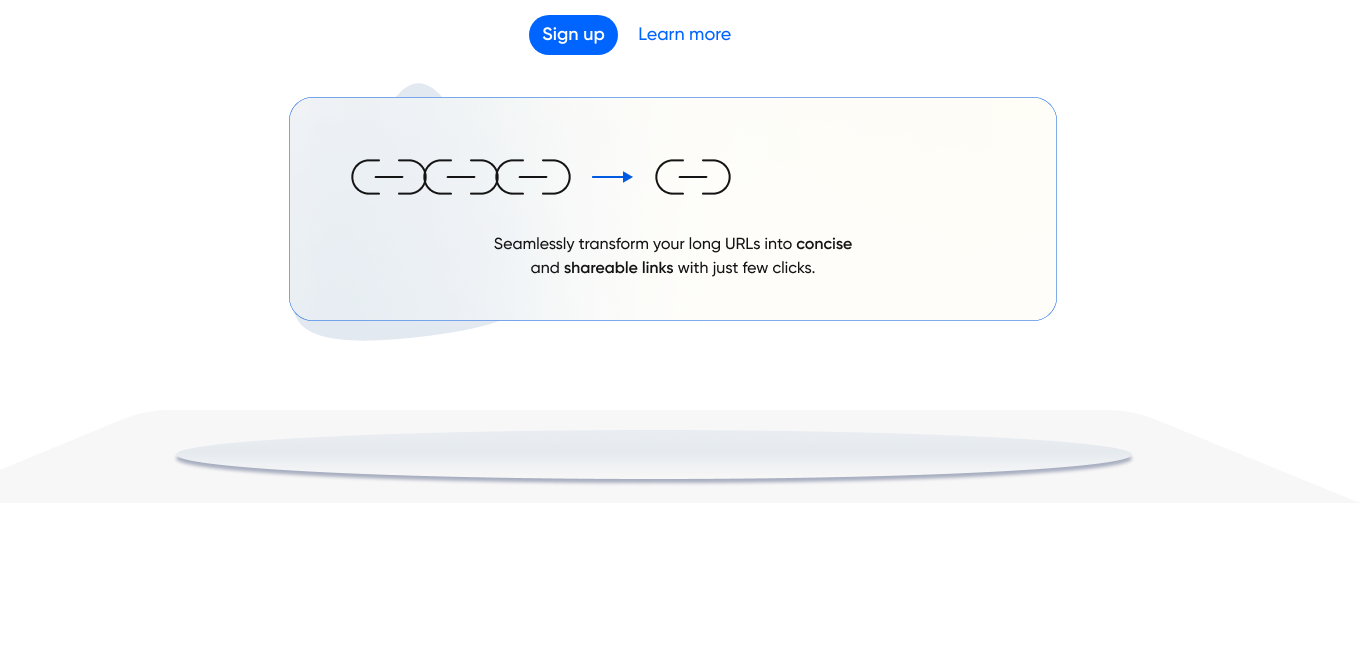
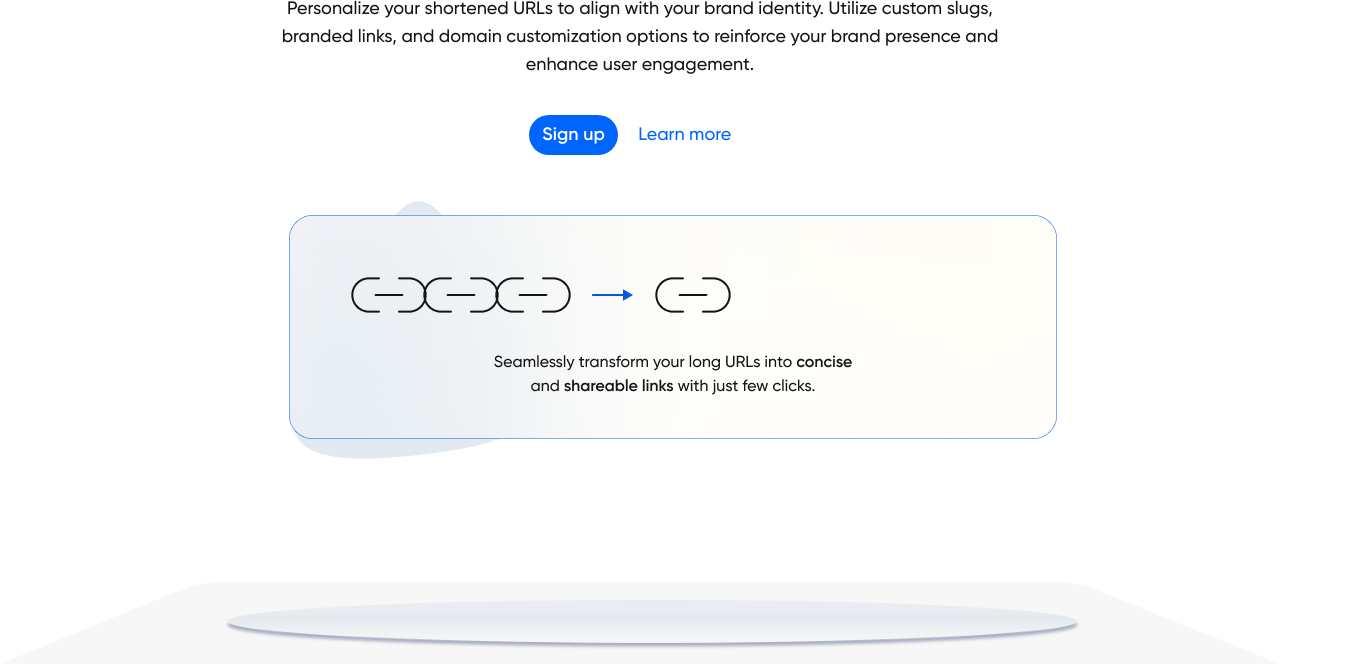
Before and after one commit to edafeoke/altschool-first-semester-exam, a plain HTML site: page index.html in a window 1280 px wide. Shown: the part 406-1070 px from the top of the page, 1360 px wide, since content can reach past the window. Before the commit the page ends 909 px from the top, so only its background shows below. Drawn offline with Linux system fonts and the light colour scheme.

Commit message:
Fixed styling in hero section

```diff
--- a/css/index.css
+++ b/css/index.css
@@ -107,6 +107,7 @@ li a {
     flex-direction: column;
     align-items: center;
     justify-content: center;
+    margin: 3rem 0;
 }
 .title {
   margin: 3rem 1rem 1rem;
@@ -136,9 +137,10 @@ li a {
   line-height: 28px;
   letter-spacing: 0em;
   text-align: center;
+  max-width: 60%;
 }
  .hero-buttons {
-    margin: 1rem;
+    margin: 2rem;
     width: 100%;
     display: flex;
     align-items: center;
--- a/index.html
+++ b/index.html
@@ -39,8 +39,8 @@
           <a href="#" class="button-secondary">Learn more</a>
         </div>
         <img src="./images/Group 2.png" alt="An image">
-        <img src="./images/Group 3.png" alt="A second image">
       </div>
+      <img style="max-width: 100%;" src="./images/Group 3.png" alt="A second image">
     </header>
   </body>
 </html>
```
